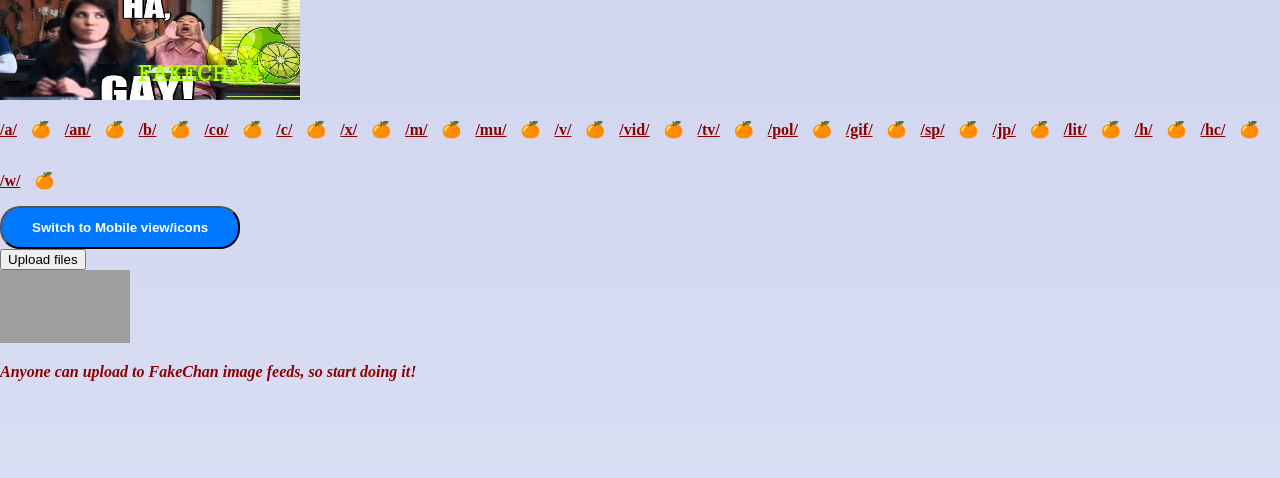
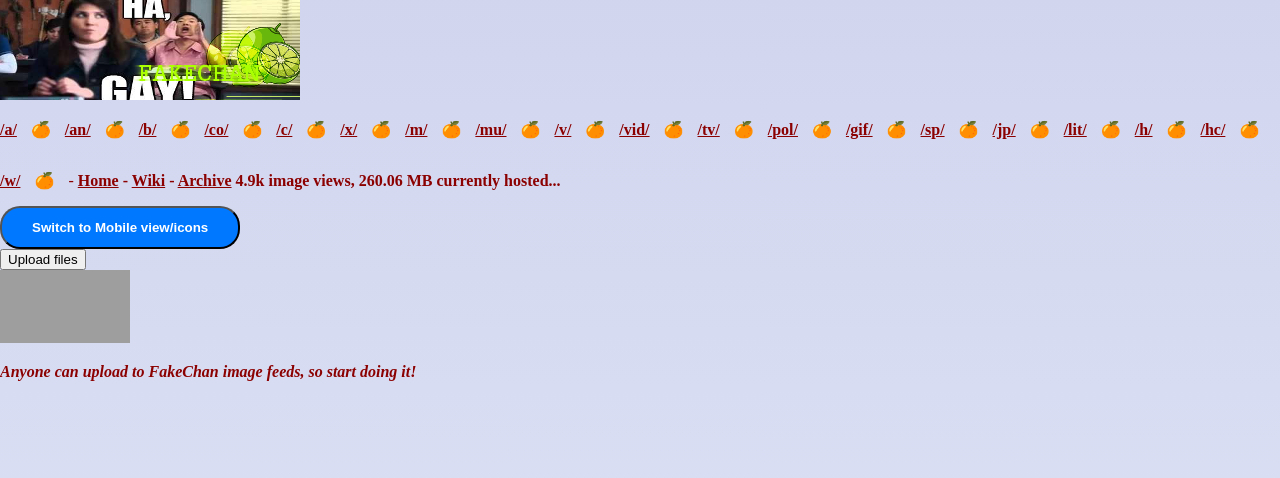
Before and after one commit to Japanga/fakechan, a plain HTML site: page animecute.html in a window 1280 px wide. Shown: the top 478 px of the page. Drawn offline with nearby package versions, Linux system fonts and the light colour scheme; grey boxes are pictures that could not be loaded; a script that the page names is missing.

Commit message:
Update animecute.html

```diff
--- a/animecute.html
+++ b/animecute.html
@@ -144,6 +144,11 @@ image.setAttribute('src', randomSource);
 
  <div class="inline-p">
    <p id="limeIcon18">🍊</p>
+     </div>
+
+           <div class="inline-p">
+
+   - <a href="./index"><b>Home</a> - <a href="https://japanga.github.io/chadsofa/">Wiki</a> - <a href="https://japanga.github.io/fakechanarchive/">Archive</b></a> <b>4.9k image views, 260.06 MB currently hosted...</b>
      </div>
 
       </span>
```
